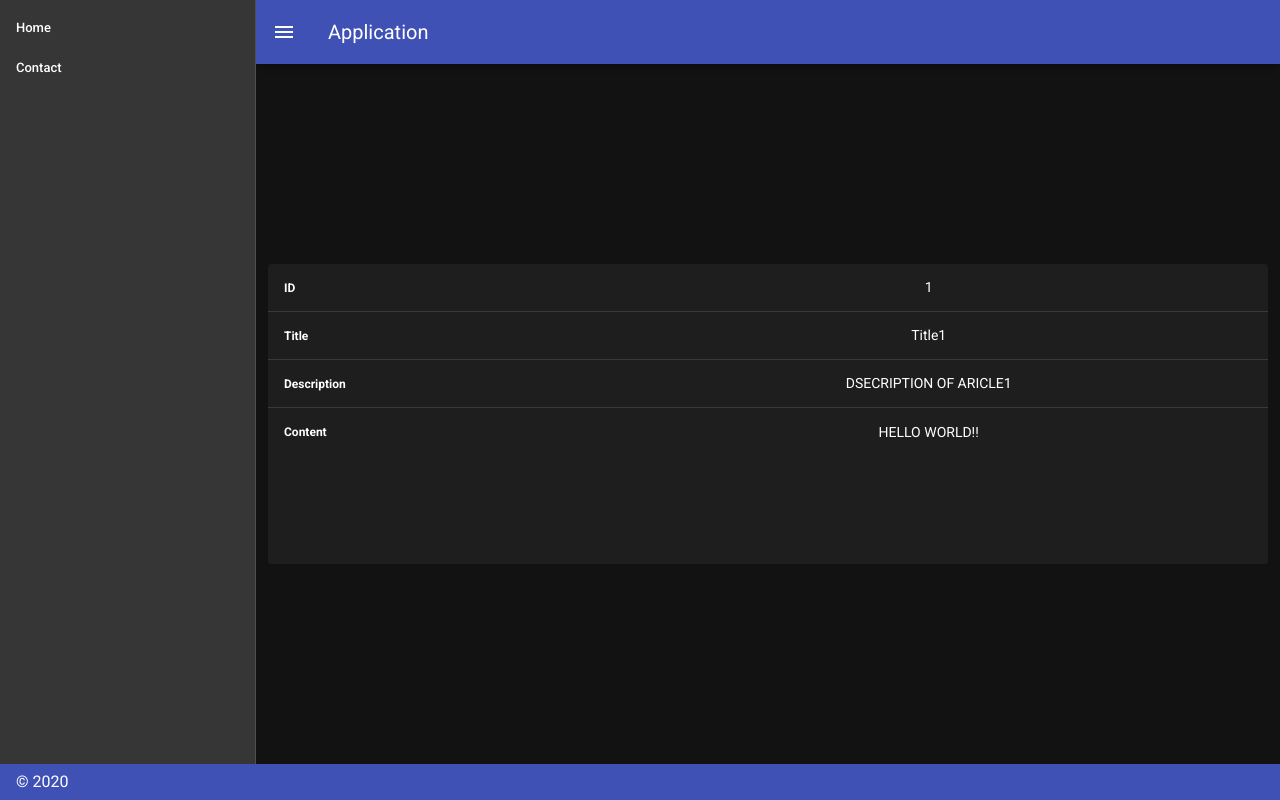
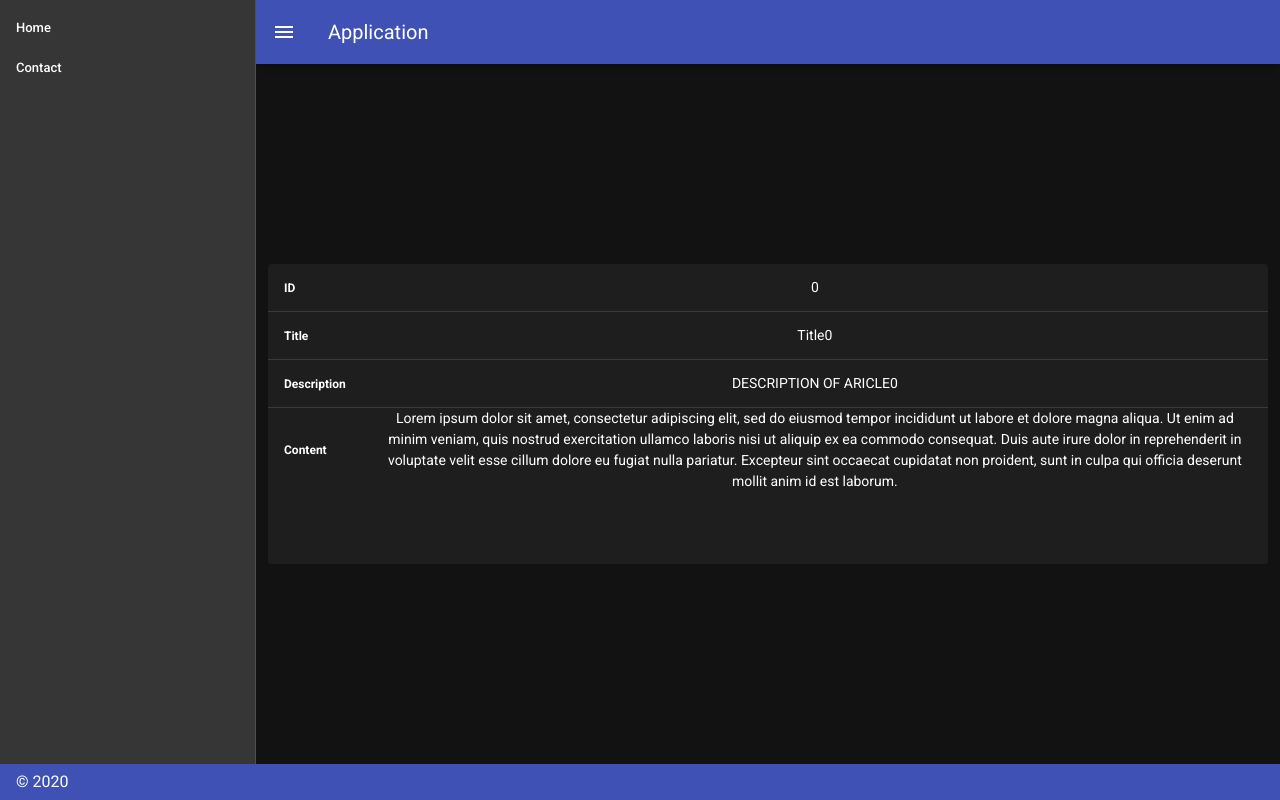
Before and after one commit to ngplus6655/minimum-restapi-client, a Nuxt app in the folder first-app/: page /articles/0 in a window 1280 px wide. Built offline with nearby package versions, Linux system fonts and the light colour scheme.

Commit message:
articleデータをvuex化

```diff
--- a/first-app/pages/articles/_id.vue
+++ b/first-app/pages/articles/_id.vue
@@ -28,16 +28,17 @@
   layout: 'default',
   data() {
     return {
+      articles: [],
       article: {},
     }
   },
   mounted() {
-    this.article = {
-      id: 1,
-      title: 'Title1',
-      description: 'DSECRIPTION OF ARICLE1',
-      content: 'HELLO WORLD!!',
-    }
+    this.articles = this.$store.getters['articles/articles']
+    this.articles.forEach((v) => {
+      if (v.id === parseInt(this.$route.params.id)) {
+        this.article = v
+      }
+    })
   },
 }
 </script>
--- a/first-app/pages/articles/index.vue
+++ b/first-app/pages/articles/index.vue
@@ -49,13 +49,7 @@
     }
   },
   mounted() {
-    this.articles = new Array(99).fill().map((v, i) => {
-      return {
-        id: i,
-        title: 'Title' + i,
-        description: 'DSECRIPTION OF ARICLE' + i,
-      }
-    })
+    this.articles = this.$store.getters['articles/articles']
     this.length = Math.ceil(this.articles.length / this.pageSize)
     this.displayArticles = this.articles.slice(
       this.pageSize * (this.page - 1),
--- /dev/null
+++ b/first-app/store/articles.js
@@ -0,0 +1,17 @@
+export const state = () => ({
+  articles: new Array(99).fill().map((v, i) => {
+    return {
+      id: i,
+      title: 'Title' + i,
+      description: 'DESCRIPTION OF ARICLE' + i,
+      content:
+        'Lorem ipsum dolor sit amet, consectetur adipiscing elit, sed do eiusmod tempor incididunt ut labore et dolore magna aliqua. Ut enim ad minim veniam, quis nostrud exercitation ullamco laboris nisi ut aliquip ex ea commodo consequat. Duis aute irure dolor in reprehenderit in voluptate velit esse cillum dolore eu fugiat nulla pariatur. Excepteur sint occaecat cupidatat non proident, sunt in culpa qui officia deserunt mollit anim id est laborum.',
+    }
+  }),
+})
+
+export const getters = {
+  articles: (state) => {
+    return state.articles
+  },
+}
```
